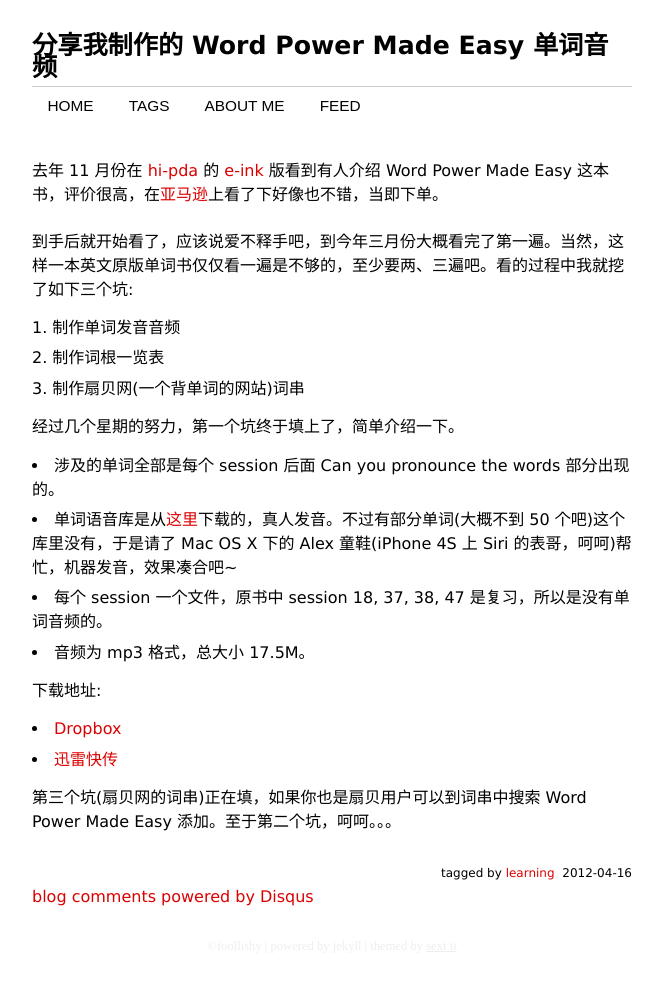
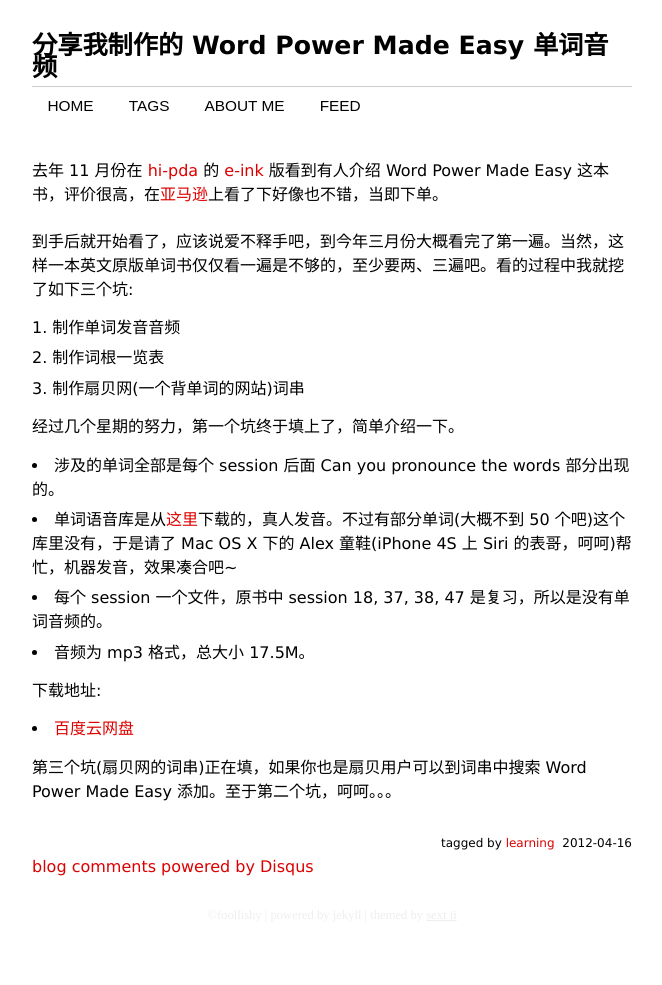
Before and after one commit to foollishy/foollishy.github.com, a Jekyll site: the page built from _posts/2012-04-16-word-power-made-easy-audio.markdown, in a window 1280 px wide. Shown: the whole page, without its empty margins (308-970 px from the left). Built offline with Jekyll 4.4.1, drawn with Linux system fonts in a browser that asks for light colours; some web fonts are replaced; Markdown is read by kramdown in place of the engine named in the settings; comment, search, counter and statistics services are not loaded; after the commit the page ends 954 px from its top, so only the background shows below that.

Commit message:
更改分享链接

```diff
--- a/_posts/2012-04-16-word-power-made-easy-audio.markdown
+++ b/_posts/2012-04-16-word-power-made-easy-audio.markdown
@@ -24,8 +24,7 @@
 
 下载地址:
 
-- [Dropbox](https://www.dropbox.com/sh/qsbl9r1e8bvfsqk/eW6XpGcHJf)
-- [迅雷快传](http://kuai.xunlei.com/d/YBEJWAWCRELJ)
+- [百度云网盘](http://pan.baidu.com/s/1hqsrcyC)
 
 第三个坑(扇贝网的词串)正在填，如果你也是扇贝用户可以到词串中搜索 Word Power Made Easy 添加。至于第二个坑，呵呵。。。
 
```
